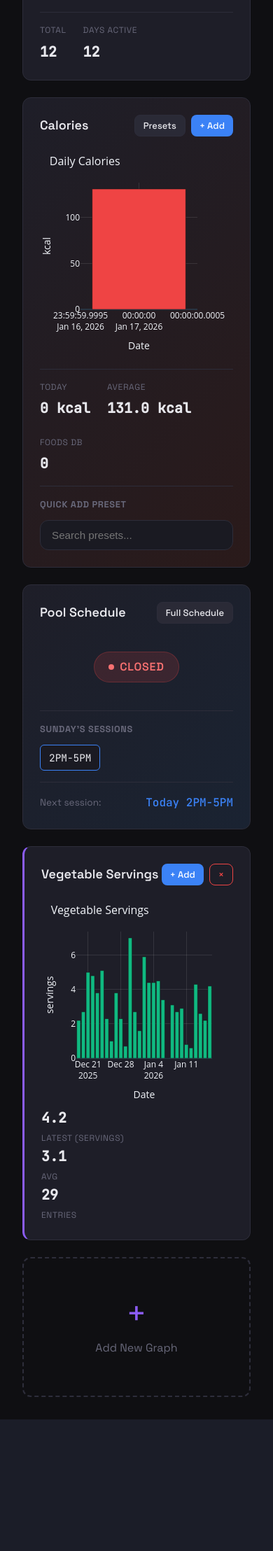
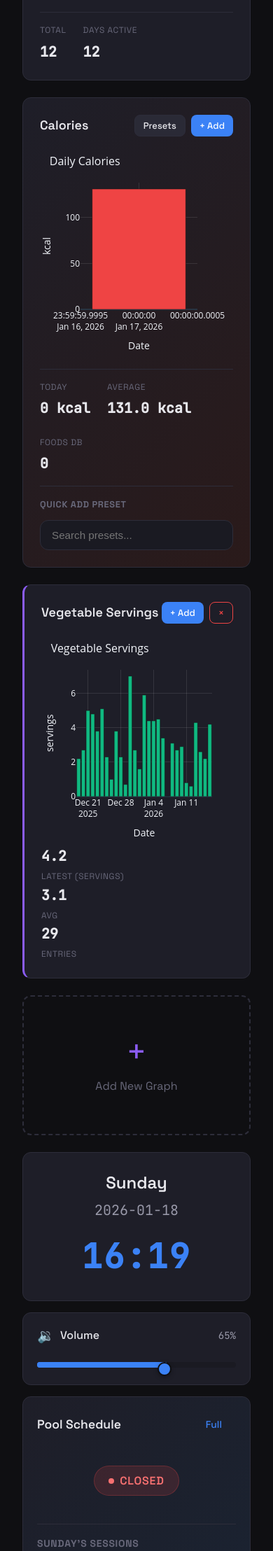
Before and after one commit to lorenzohess/Voice-Assistant-Health-Dashboard, a Flask app: page / in a window 390 px wide; the page is wider, and only the part inside the window is pictured. Shown: the part 2320-4536 px from the top of that part at 70% size. Before the commit the page ends 4348 px from the top of that part, so only its background shows below. Run offline with Flask 3, Linux system fonts and the light colour scheme; data that the repository does not hold is empty; some libraries are stand-ins or nearby versions.

Commit message:
Update website

```diff
--- a/app/routes.py
+++ b/app/routes.py
@@ -584,6 +584,21 @@ def log_preset(preset_id):
 
 # --- System Control API ---
 
+@main_bp.route("/api/volume/set", methods=["POST"])
+def set_volume():
+    """Set system volume level (0-100)."""
+    import subprocess
+    data = request.get_json()
+    volume = data.get("volume", 50)
+    volume = max(0, min(100, int(volume)))
+
+    try:
+        subprocess.run(["amixer", "set", "Master", f"{volume}%"], check=True, capture_output=True)
+        return jsonify({"status": "ok", "volume": volume})
+    except Exception as e:
+        return jsonify({"status": "error", "message": str(e)}), 500
+
+
 @main_bp.route("/api/volume/toggle", methods=["POST"])
 def toggle_volume():
     """Toggle system volume mute state."""
@@ -603,14 +618,20 @@ def toggle_volume():
 
 @main_bp.route("/api/volume/state", methods=["GET"])
 def get_volume_state():
-    """Get current volume mute state."""
+    """Get current volume level and mute state."""
     import subprocess
+    import re
     try:
         result = subprocess.run(["amixer", "get", "Master"], capture_output=True, text=True)
         muted = "[off]" in result.stdout
-        return jsonify({"muted": muted})
+
+        # Parse volume percentage, e.g., "Playback 42598 [65%] [on]"
+        match = re.search(r'\[(\d+)%\]', result.stdout)
+        volume = int(match.group(1)) if match else 65
+
+        return jsonify({"volume": volume, "muted": muted})
     except:
-        return jsonify({"muted": False})
+        return jsonify({"volume": 65, "muted": False})
 
 
 @main_bp.route("/api/sample-data", methods=["POST"])
--- a/static/css/style.css
+++ b/static/css/style.css
@@ -205,16 +205,195 @@ html, body {
 }
 
 /* Dashboard Grid */
+/* Main layout with sidebar */
+.dashboard-layout {
+    display: flex;
+    gap: 1.5rem;
+}
+
+.dashboard-main {
+    flex: 1;
+    min-width: 0;
+}
+
+.dashboard-sidebar {
+    width: 320px;
+    flex-shrink: 0;
+    display: flex;
+    flex-direction: column;
+    gap: 1rem;
+}
+
 .dashboard-grid {
     display: grid;
     grid-template-columns: repeat(auto-fit, minmax(400px, 1fr));
     gap: 1.5rem;
 }
 
+@media (max-width: 1200px) {
+    .dashboard-layout {
+        flex-direction: column;
+    }
+
+    .dashboard-sidebar {
+        width: 100%;
+        flex-direction: row;
+        flex-wrap: wrap;
+    }
+
+    .sidebar-panel {
+        flex: 1 1 300px;
+    }
+}
+
 @media (max-width: 900px) {
     .dashboard-grid {
         grid-template-columns: 1fr;
     }
+}
+
+/* Sidebar Panels */
+.sidebar-panel {
+    background: var(--bg-card);
+    border: 1px solid var(--border-color);
+    border-radius: var(--border-radius);
+    padding: 1.25rem;
+}
+
+.panel-header {
+    display: flex;
+    justify-content: space-between;
+    align-items: center;
+    margin-bottom: 1rem;
+}
+
+.panel-header h3 {
+    margin: 0;
+    font-size: 1.1rem;
+    font-weight: 600;
+}
+
+.btn-link {
+    background: none;
+    border: none;
+    color: var(--accent-blue);
+    cursor: pointer;
+    font-size: 0.875rem;
+    padding: 0;
+}
+
+.btn-link:hover {
+    text-decoration: underline;
+}
+
+/* Date/Time Panel */
+.datetime-panel {
+    text-align: center;
+    padding: 1.5rem;
+}
+
+.day-of-week {
+    font-size: 1.5rem;
+    font-weight: 600;
+    color: var(--text-primary);
+    margin-bottom: 0.25rem;
+}
+
+.date-iso {
+    font-size: 1.25rem;
+    color: var(--text-secondary);
+    font-family: var(--font-mono);
+    margin-bottom: 0.75rem;
+}
+
+.time-clock {
+    font-size: 3rem;
+    font-weight: 700;
+    color: var(--accent-blue);
+    font-family: var(--font-mono);
+    letter-spacing: 0.05em;
+}
+
+/* Volume Panel */
+.volume-panel {
+    padding: 1rem 1.25rem;
+}
+
+.volume-header {
+    display: flex;
+    align-items: center;
+    gap: 0.5rem;
+    margin-bottom: 0.75rem;
+}
+
+.volume-icon {
+    font-size: 1.25rem;
+}
+
+.volume-label {
+    flex: 1;
+    font-weight: 500;
+    color: var(--text-primary);
+}
+
+.volume-value {
+    font-family: var(--font-mono);
+    font-size: 0.875rem;
+    color: var(--text-secondary);
+    min-width: 3rem;
+    text-align: right;
+}
+
+.volume-slider {
+    width: 100%;
+    height: 8px;
+    border-radius: 4px;
+    background: var(--bg-secondary);
+    outline: none;
+    -webkit-appearance: none;
+    appearance: none;
+}
+
+.volume-slider::-webkit-slider-thumb {
+    -webkit-appearance: none;
+    appearance: none;
+    width: 20px;
+    height: 20px;
+    border-radius: 50%;
+    background: var(--accent-blue);
+    cursor: pointer;
+    border: 2px solid var(--bg-primary);
+    box-shadow: 0 2px 6px rgba(0, 0, 0, 0.3);
+}
+
+.volume-slider::-moz-range-thumb {
+    width: 20px;
+    height: 20px;
+    border-radius: 50%;
+    background: var(--accent-blue);
+    cursor: pointer;
+    border: 2px solid var(--bg-primary);
+    box-shadow: 0 2px 6px rgba(0, 0, 0, 0.3);
+}
+
+.volume-slider::-webkit-slider-runnable-track {
+    background: linear-gradient(to right, var(--accent-blue) 0%, var(--accent-blue) var(--volume-percent, 65%), var(--bg-secondary) var(--volume-percent, 65%), var(--bg-secondary) 100%);
+    border-radius: 4px;
+    height: 8px;
+}
+
+/* Pool Panel (in sidebar) */
+.pool-panel .pool-status {
+    margin-bottom: 1rem;
+}
+
+.pool-panel .pool-today h4 {
+    font-size: 0.875rem;
+    margin-bottom: 0.5rem;
+}
+
+.pool-panel .pool-next {
+    font-size: 0.875rem;
 }
 
 /* Cards */
@@ -446,7 +625,8 @@ form .btn {
 }
 
 /* Pool Schedule Widget */
-.pool-card {
+.pool-card,
+.pool-panel {
     background: linear-gradient(135deg, var(--bg-card) 0%, #1a2332 100%);
 }
 
--- a/templates/dashboard.html
+++ b/templates/dashboard.html
@@ -6,9 +6,6 @@
 
     <div class="header-controls">
         <div class="control-buttons">
-            <button class="btn btn-icon" id="volumeToggle" onclick="toggleVolume()" title="Toggle Volume">
-                <span id="volumeIcon">🔊</span>
-            </button>
             <button class="btn btn-icon" onclick="clearDisplayData()" title="Clear Display">
                 🗑️
             </button>
@@ -27,6 +24,8 @@
     </div>
 </div>
 
+<div class="dashboard-layout">
+<div class="dashboard-main">
 <div class="dashboard-grid">
     <!-- Weight Card -->
     <div class="card">
@@ -172,11 +171,68 @@
         </div>
     </div>
 
-    <!-- Pool Schedule Card -->
-    <div class="card pool-card">
+    <!-- Custom Metric Cards -->
+    {% for cm in custom_charts %}
+    <div class="card custom-metric-card" data-metric-id="{{ cm.id }}">
         <div class="card-header">
-            <h2>Pool Schedule</h2>
-            <button class="btn btn-secondary btn-sm" onclick="openModal('poolScheduleModal')">Full Schedule</button>
+            <h2>{{ cm.name }}</h2>
+            <div class="card-actions">
+                <button class="btn btn-primary btn-sm" onclick="openAddCustomEntryModal({{ cm.id }}, '{{ cm.name }}', '{{ cm.unit }}')">+ Add</button>
+                <button class="btn btn-danger btn-sm" onclick="deleteCustomMetric({{ cm.id }}, '{{ cm.name }}')">×</button>
+            </div>
+        </div>
+        <div class="chart" id="custom-chart-{{ cm.id }}"></div>
+        <div class="metrics-row">
+            <div class="metric">
+                <span class="metric-value">{{ "%.1f"|format(cm.metrics.latest) if cm.metrics.latest is not none else "—" }}</span>
+                <span class="metric-label">Latest ({{ cm.unit }})</span>
+            </div>
+            <div class="metric">
+                <span class="metric-value">{{ "%.1f"|format(cm.metrics.average) if cm.metrics.average is not none else "—" }}</span>
+                <span class="metric-label">Avg</span>
+            </div>
+            <div class="metric">
+                <span class="metric-value">{{ cm.metrics.count }}</span>
+                <span class="metric-label">Entries</span>
+            </div>
+        </div>
+    </div>
+    {% endfor %}
+
+    <!-- Add New Metric Card -->
+    <div class="card add-metric-card" onclick="openModal('addMetricModal')">
+        <div class="add-metric-content">
+            <div class="add-icon">+</div>
+            <span>Add New Graph</span>
+        </div>
+    </div>
+</div><!-- end dashboard-grid -->
+</div><!-- end dashboard-main -->
+
+<!-- Right Sidebar -->
+<aside class="dashboard-sidebar">
+    <!-- Date & Time Panel -->
+    <div class="sidebar-panel datetime-panel">
+        <div class="day-of-week" id="dayOfWeek"></div>
+        <div class="date-iso" id="dateIso"></div>
+        <div class="time-clock" id="timeClock"></div>
+    </div>
+
+    <!-- Volume Control -->
+    <div class="sidebar-panel volume-panel">
+        <div class="volume-header">
+            <span class="volume-icon" id="volumeIcon">🔊</span>
+            <span class="volume-label">Volume</span>
+            <span class="volume-value" id="volumeValue">65%</span>
+        </div>
+        <input type="range" id="volumeSlider" class="volume-slider" min="0" max="100" value="65" oninput="updateVolume(this.value)">
+    </div>
+
+    <!-- Pool Schedule -->
+    <div class="sidebar-panel pool-panel">
+        <div class="panel-header">
+            <h3>Pool Schedule</h3>
+            <button class="btn btn-link" onclick="openModal('poolScheduleModal')">Full</button>
         </div>
 
         <div class="pool-status">
@@ -221,43 +277,8 @@
         </div>
         {% endif %}
     </div>
-
-    <!-- Custom Metric Cards -->
-    {% for cm in custom_charts %}
-    <div class="card custom-metric-card" data-metric-id="{{ cm.id }}">
-        <div class="card-header">
-            <h2>{{ cm.name }}</h2>
-            <div class="card-actions">
-                <button class="btn btn-primary btn-sm" onclick="openAddCustomEntryModal({{ cm.id }}, '{{ cm.name }}', '{{ cm.unit }}')">+ Add</button>
-                <button class="btn btn-danger btn-sm" onclick="deleteCustomMetric({{ cm.id }}, '{{ cm.name }}')">×</button>
-            </div>
-        </div>
-        <div class="chart" id="custom-chart-{{ cm.id }}"></div>
-        <div class="metrics-row">
-            <div class="metric">
-                <span class="metric-value">{{ "%.1f"|format(cm.metrics.latest) if cm.metrics.latest is not none else "—" }}</span>
-                <span class="metric-label">Latest ({{ cm.unit }})</span>
-            </div>
-            <div class="metric">
-                <span class="metric-value">{{ "%.1f"|format(cm.metrics.average) if cm.metrics.average is not none else "—" }}</span>
-                <span class="metric-label">Avg</span>
-            </div>
-            <div class="metric">
-                <span class="metric-value">{{ cm.metrics.count }}</span>
-                <span class="metric-label">Entries</span>
-            </div>
-        </div>
-    </div>
-    {% endfor %}
-
-    <!-- Add New Metric Card -->
-    <div class="card add-metric-card" onclick="openModal('addMetricModal')">
-        <div class="add-metric-content">
-            <div class="add-icon">+</div>
-            <span>Add New Graph</span>
-        </div>
-    </div>
-</div><!-- end dashboard-grid -->
+</aside>
+</div><!-- end dashboard-layout -->
 
 <!-- Add Custom Metric Modal -->
 <div class="modal" id="addMetricModal">
@@ -1055,33 +1076,80 @@
         }
     }
 
+    // --- Date & Time Display ---
+    function updateDateTime() {
+        const now = new Date();
+        const days = ['Sunday', 'Monday', 'Tuesday', 'Wednesday', 'Thursday', 'Friday', 'Saturday'];
+
+        // Day of week
+        document.getElementById('dayOfWeek').textContent = days[now.getDay()];
+
+        // ISO 8601 date: YYYY-MM-DD
+        const isoDate = now.toISOString().split('T')[0];
+        document.getElementById('dateIso').textContent = isoDate;
+
+        // Time: HH:MM
+        const hours = String(now.getHours()).padStart(2, '0');
+        const minutes = String(now.getMinutes()).padStart(2, '0');
+        document.getElementById('timeClock').textContent = `${hours}:${minutes}`;
+    }
+
+    // Update immediately and then every minute
+    updateDateTime();
+    setInterval(updateDateTime, 60000);
+
     // --- Volume Control ---
-    let isMuted = false;
+    let currentVolume = 65;
 
-    async function toggleVolume() {
-        try {
-            const response = await fetch('/api/volume/toggle', { method: 'POST' });
-            const result = await response.json();
-            isMuted = result.muted;
-            document.getElementById('volumeIcon').textContent = isMuted ? '🔇' : '🔊';
-        } catch (error) {
-            console.error('Volume toggle failed:', error);
+    function updateVolumeUI(value) {
+        currentVolume = parseInt(value);
+        document.getElementById('volumeValue').textContent = currentVolume + '%';
+
+        // Update slider track fill
+        const slider = document.getElementById('volumeSlider');
+        slider.style.background = `linear-gradient(to right, var(--accent-blue) 0%, var(--accent-blue) ${currentVolume}%, var(--bg-secondary) ${currentVolume}%, var(--bg-secondary) 100%)`;
+
+        // Update icon based on level
+        const icon = document.getElementById('volumeIcon');
+        if (currentVolume === 0) {
+            icon.textContent = '🔇';
+        } else if (currentVolume < 33) {
+            icon.textContent = '🔈';
+        } else if (currentVolume < 66) {
+            icon.textContent = '🔉';
+        } else {
+            icon.textContent = '🔊';
         }
     }
 
-    async function checkVolumeState() {
+    async function updateVolume(value) {
+        updateVolumeUI(value);
+
+        try {
+            await fetch('/api/volume/set', {
+                method: 'POST',
+                headers: {'Content-Type': 'application/json'},
+                body: JSON.stringify({ volume: currentVolume })
+            });
+        } catch (error) {
+            console.error('Volume set failed:', error);
+        }
+    }
+
+    async function getVolumeState() {
         try {
             const response = await fetch('/api/volume/state');
             const result = await response.json();
-            isMuted = result.muted;
-            document.getElementById('volumeIcon').textContent = isMuted ? '🔇' : '🔊';
+            currentVolume = result.volume || 65;
+            document.getElementById('volumeSlider').value = currentVolume;
+            updateVolumeUI(currentVolume);
         } catch (error) {
             console.error('Volume state check failed:', error);
         }
     }
 
-    // Check initial volume state
-    checkVolumeState();
+    // Get initial volume state
+    getVolumeState();
 
     // --- Clear Display Data ---
     function clearDisplayData() {
```
